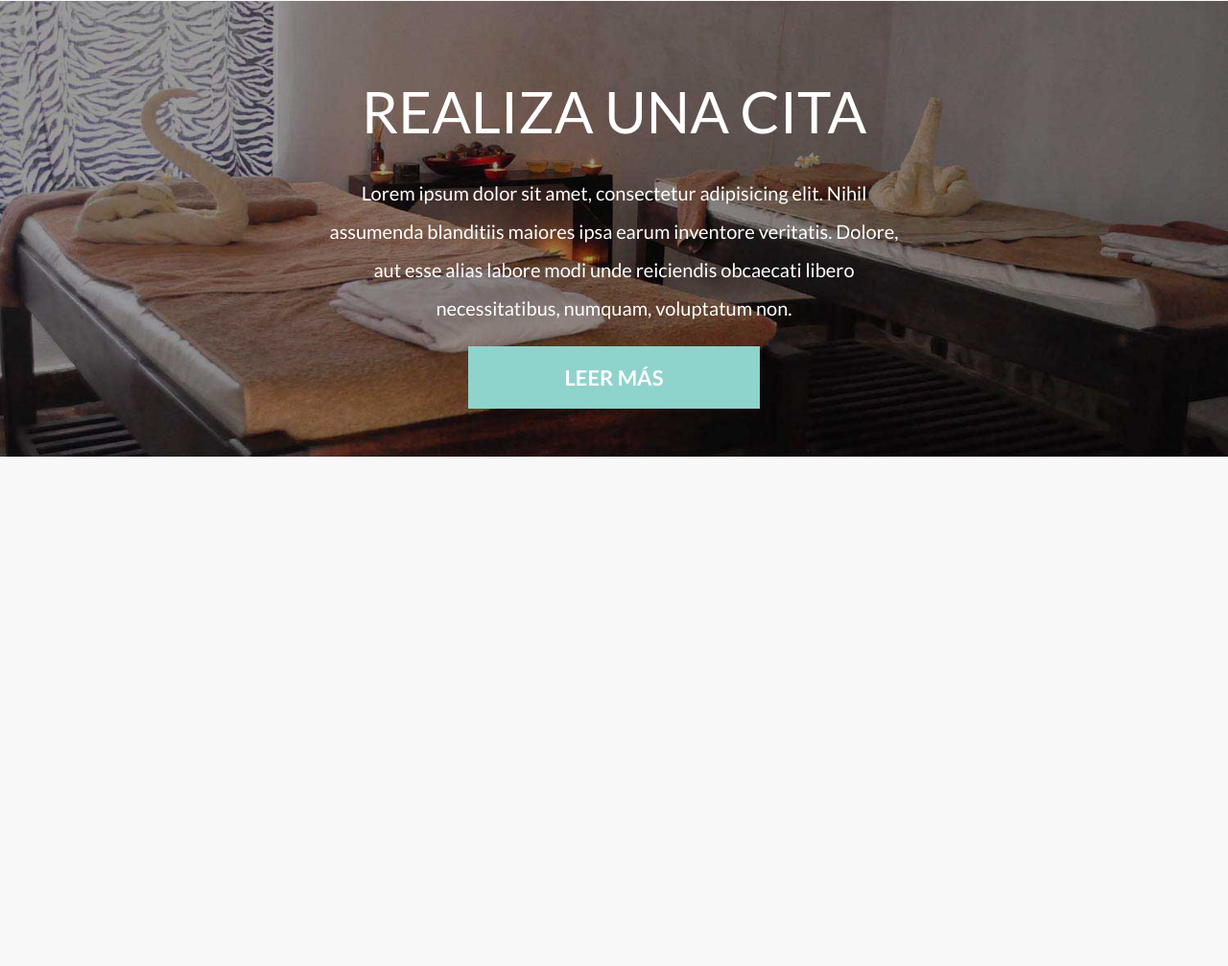
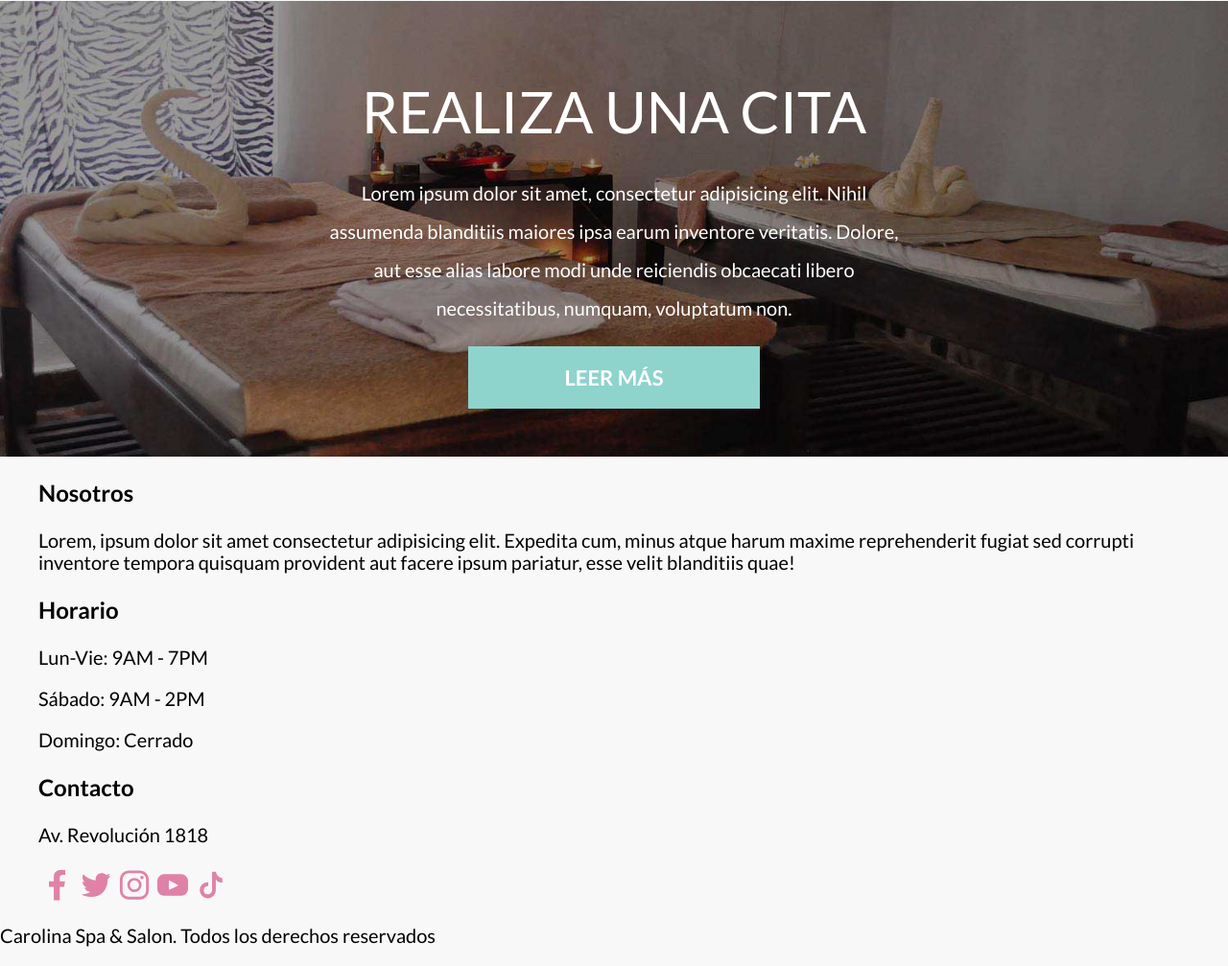
Before and after one commit to ManuUSS/carolina-spa, a website: page index.html in a window 1280 px wide. Shown: the part 3441-4448 px from the top of the page at 96% size. Before the commit the page ends 3917 px from the top, so only its background shows below. Drawn offline with nearby package versions, Linux system fonts and the light colour scheme; files that its build step writes are made by us from their sources; files whose address does not match are found by name; a web font is replaced by a local one.

Commit message:
new: footer html

```diff
--- a/index.html
+++ b/index.html
@@ -218,5 +218,46 @@
         <a class="cita__enlace" href="#">Leer más</a>
     </section>
 
+    <footer class="footer">
+        <div class="footer__grid contenedor">
+            <div class="footer__widget">
+                <h3 class="footer__heading">Nosotros</h3>
+                <p class="footer__texto">Lorem, ipsum dolor sit amet consectetur adipisicing elit. Expedita cum, minus atque harum maxime reprehenderit fugiat sed corrupti inventore tempora quisquam provident aut facere ipsum pariatur, esse velit blanditiis quae!</p>
+            </div>
+
+            <div class="footer__widget">
+                <h3 class="footer__heading">Horario</h3>
+                <p class="footer__texto">Lun-Vie: 9AM - 7PM</p>
+                <p class="footer__texto">Sábado: 9AM - 2PM</p>
+                <p class="footer__texto">Domingo: Cerrado</p>
+            </div>
+
+            <div class="footer__widget">
+                <h3 class="footer__heading">Contacto</h3>
+                <p class="footer__texto">Av. Revolución 1818</p>
+
+                <nav class="sociales">
+                    <a class="sociales__enlace" href="https://facebook.com/carolinaspa">
+                        <span class="sociales__accesible">Facebook</span>
+                    </a>
+                    <a class="sociales__enlace" href="https://twitter.com">
+                        <span class="sociales__accesible">Twitter</span>
+                    </a>
+                    <a class="sociales__enlace" href="https://instagram.com">
+                        <span class="sociales__accesible">Instagram</span>
+                    </a>
+                    <a class="sociales__enlace" href="https://youtube.com">
+                        <span class="sociales__accesible">YouTube</span>
+                    </a>
+                    <a class="sociales__enlace" href="https://tiktok.com">
+                        <span class="sociales__accesible">TikTok</span>
+                    </a>
+                </nav>
+            </div>
+        </div>
+
+        <p class="footer__copyright">Carolina Spa & Salon. Todos los derechos reservados</p>
+    </footer>
+
 </body>
 </html>
```
